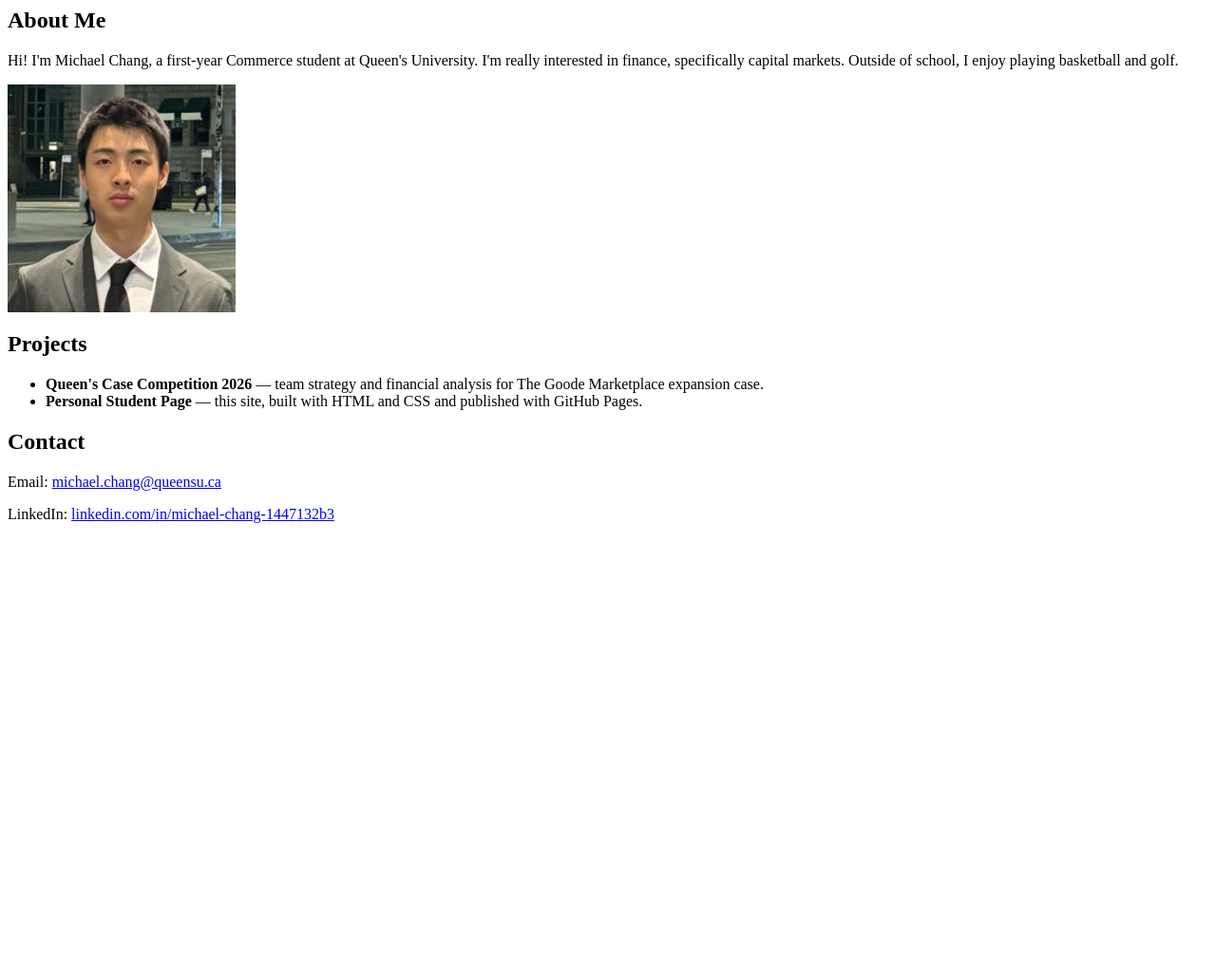
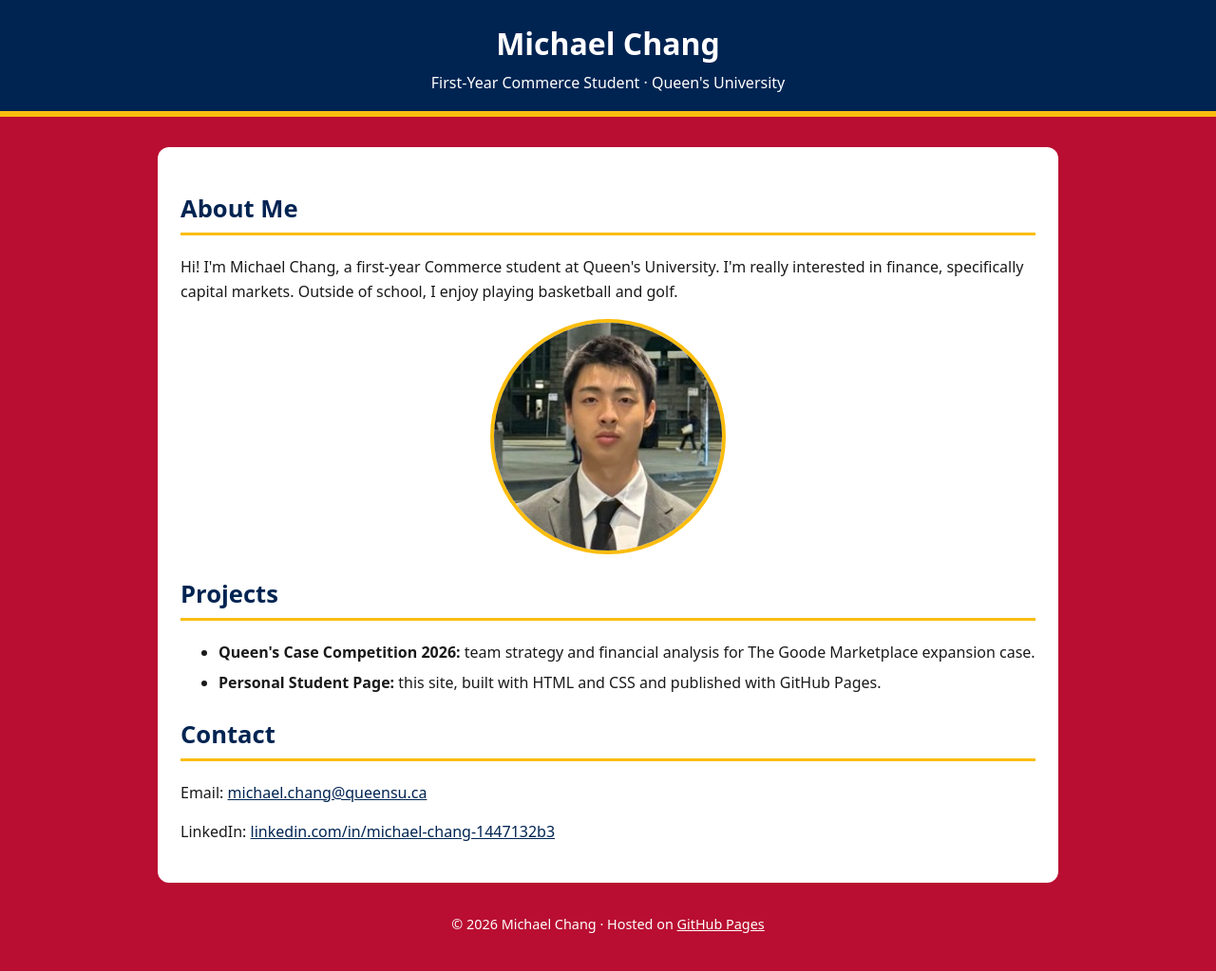
Before and after one commit to m-chang24/queens-student-page, a plain HTML site: page index.html in a window 1280 px wide. Shown: the whole page at 95% size. Before the commit the page ends 800 px from the top, so only its background shows below. Drawn offline with Linux system fonts and the light colour scheme.

Commit message:
Update index.html
simplified per williams review

```diff
--- a/index.html
+++ b/index.html
@@ -1,27 +1,41 @@
+<!doctype html>
+<html lang="en">
+  <head>
+    <meta charset="utf-8"/>
+    <meta name="viewport" content="width=device-width, initial-scale=1"/>
+    <title>Michael Chang</title>
+    <link rel="stylesheet" href="style.css"/> <!-- do not change this line -->
+  </head>
+  <body>
+    <header>
+      <h1>Michael Chang</h1>
+      <p class="tagline">First-Year Commerce Student · Queen's University</p>
+    </header>
+
     <main>
       <!-- TODO: improve About text -->
-  <section>
-    <!-- About section -->
+      <!-- About -->
       <h2>About Me</h2>
       <p>Hi! I'm Michael Chang, a first-year Commerce student at Queen's University. I'm really interested in finance, specifically capital markets. Outside of school, I enjoy playing basketball and golf.</p>
 
       <!-- Photo -->
       <img class="portrait" src="me.jpg" alt="Photo of Michael Chang" width="240" height="240" />
-  </section>
 
-  <section>
       <!-- Projects -->
       <h2>Projects</h2>
       <ul>
-      <li><strong>Queen's Case Competition 2026</strong> — team strategy and financial analysis for The Goode Marketplace expansion case.</li>
-      <li><strong>Personal Student Page</strong> — this site, built with HTML and CSS and published with GitHub Pages.</li>
+        <li><strong>Queen's Case Competition 2026:</strong> team strategy and financial analysis for The Goode Marketplace expansion case.</li>
+        <li><strong>Personal Student Page:</strong> this site, built with HTML and CSS and published with GitHub Pages.</li>
       </ul>
-  </section>
 
-  <section>
       <!-- Contact -->
       <h2>Contact</h2>
       <p>Email: <a href="mailto:michael.chang@queensu.ca">michael.chang@queensu.ca</a></p>
       <p>LinkedIn: <a href="https://www.linkedin.com/in/michael-chang-1447132b3/" target="_blank" rel="noopener noreferrer">linkedin.com/in/michael-chang-1447132b3</a></p>
-  </section>
     </main>
+
+    <footer>
+      <p>&copy; 2026 Michael Chang · Hosted on <a href="https://pages.github.com/" target="_blank" rel="noopener noreferrer">GitHub Pages</a></p>
+    </footer>
+  </body>
+</html>
```
Lines whose indentation alone changed are shown as unchanged.
